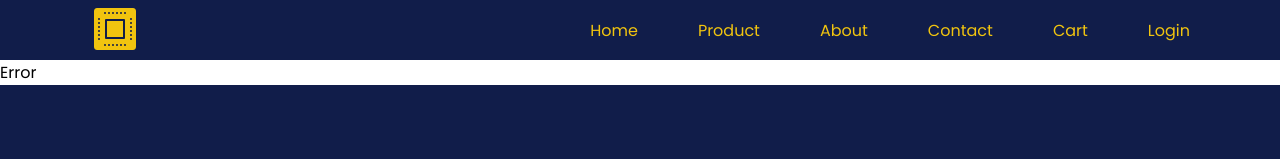
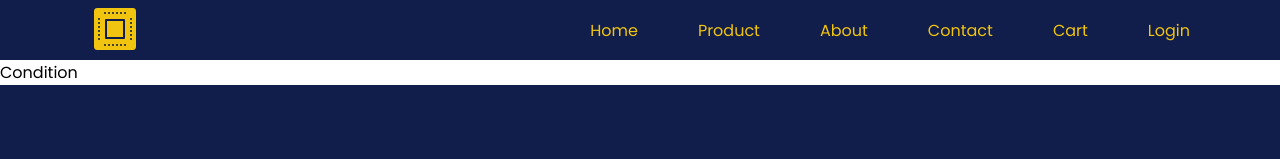
Before and after one commit to AshikSazal/Electro, a React (Create React App) app: page /service in a window 1280 px wide. Shown: the top 159 px of the page. Built offline with nearby package versions, Linux system fonts and the light colour scheme; the HTML template or start-up script is replaced by a standard one.

Commit message:
footer component add and route path set

```diff
--- a/src/App.js
+++ b/src/App.js
@@ -4,6 +4,9 @@ import Footer from "./components/Footer/Footer";
 import Home from "./components/Home/Home";
 import Navbar from "./components/Navbar/Navbar";
 import Error from "./components/Error/Error";
+import Support from "./pages/FooterPages/Support/Support";
+import Policy from "./pages/FooterPages/Policy/Policy";
+import Condition from "./pages/FooterPages/Condition/Condition";
 
 const App = () => {
   return (
@@ -13,6 +16,9 @@ const App = () => {
         <Route exact path="/" element={<Home />} />
         {/* <Route path="/product/:tv" element={<Television />} /> */}
         {/* <Route path="/product/:productlist/:id" element={<Television />} /> */}
+        <Route path="/support" element={<Support />} />
+        <Route path="/policy" element={<Policy />} />
+        <Route path="/service" element={<Condition />} />
         <Route path="*" element={<Error />} />
       </Routes>
       <Footer />
--- /dev/null
+++ b/src/pages/FooterPages/Condition/Condition.js
@@ -0,0 +1,9 @@
+import React from 'react'
+
+const Condition = () => {
+  return (
+    <div>Condition</div>
+  )
+}
+
+export default Condition
--- /dev/null
+++ b/src/pages/FooterPages/Policy/Policy.js
@@ -0,0 +1,9 @@
+import React from 'react'
+
+const Policy = () => {
+  return (
+    <div>Policy</div>
+  )
+}
+
+export default Policy
--- /dev/null
+++ b/src/pages/FooterPages/Support/Support.js
@@ -0,0 +1,9 @@
+import React from 'react'
+
+const Support = () => {
+  return (
+    <div>Support</div>
+  )
+}
+
+export default Support
```
Also changed, not shown: src/pages/FooterPages/Condition/Condition.css (added), src/pages/FooterPages/Policy/Policy.css (added), src/pages/FooterPages/Support/Support.css (added).
